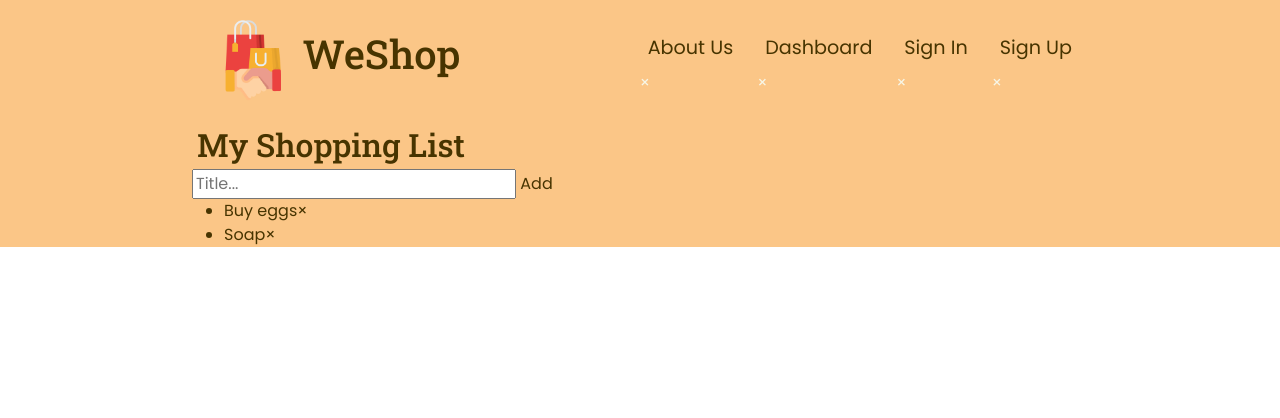
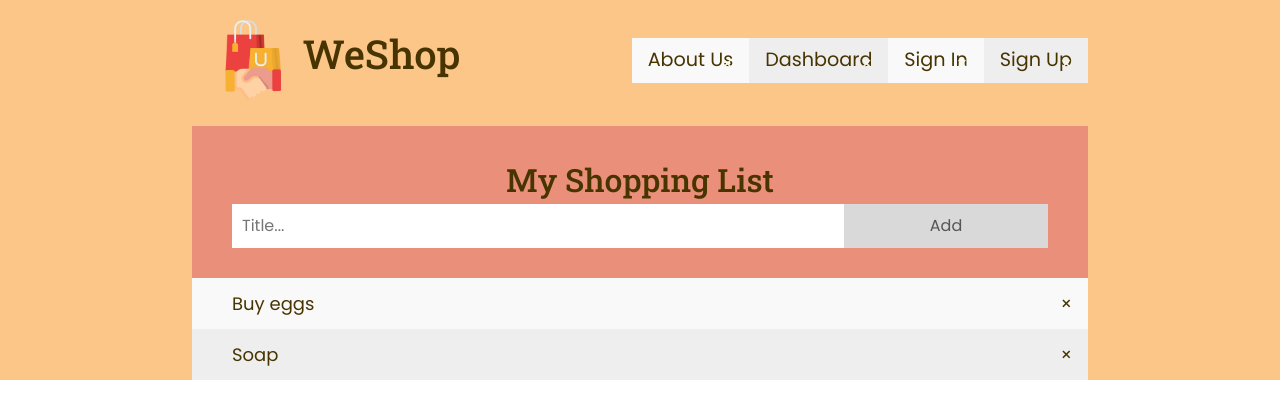
Before and after one commit to reachananya/WeShop, a plain HTML site: page assets/privateshoppinglist.html in a window 1280 px wide. Drawn offline with nearby package versions, Linux system fonts and the light colour scheme.

Commit message:
Update style.css

```diff
--- a/assets/style.css
+++ b/assets/style.css
@@ -283,3 +283,134 @@ h6 {
 #footer img {
     width: 5%;
 }
+
+                                                               /* PRIVATE SHOPPING LIST */
+
+.second{
+    background-color: #ea907a
+
+}
+.privatesh{
+    background-color: #ea907a;
+}
+
+body {
+  margin: 0;
+  min-width: 250px;
+}
+
+/* Include the padding and border in an element's total width and height */
+* {
+  box-sizing: border-box;
+}
+
+/* Remove margins and padding from the list */
+ul {
+  margin: 0;
+  padding: 0;
+}
+
+/* Style the list items */
+ul li {
+  cursor: pointer;
+  position: relative;
+  padding: 12px 8px 12px 40px;
+  list-style-type: none;
+  background: #eee;
+  font-size: 18px;
+  transition: 0.2s;
+
+  /* make the list items unselectable */
+  -webkit-user-select: none;
+  -moz-user-select: none;
+  -ms-user-select: none;
+  user-select: none;
+}
+
+/* Set all odd list items to a different color (zebra-stripes) */
+ul li:nth-child(odd) {
+  background: #f9f9f9;
+}
+
+/* Darker background-color on hover */
+ul li:hover {
+  background: #ddd;
+}
+
+/* When clicked on, add a background color and strike out text */
+ul li.checked {
+  background: #888;
+  color: #fff;
+  text-decoration: line-through;
+}
+
+/* Add a "checked" mark when clicked on */
+ul li.checked::before {
+  content: '';
+  position: absolute;
+  border-color: #fff;
+  border-style: solid;
+  border-width: 0 2px 2px 0;
+  top: 10px;
+  left: 16px;
+  transform: rotate(45deg);
+  height: 15px;
+  width: 7px;
+}
+
+/* Style the close button */
+.close {
+  position: absolute;
+  right: 0;
+  top: 0;
+  padding: 12px 16px 12px 16px;
+}
+
+.close:hover {
+  background-color: #f44336;
+  color: white;
+}
+
+/* Style the header */
+.header {
+  background-color:#ea907a;
+  padding: 30px 40px;
+  color: white;
+  text-align: center;
+}
+
+/* Clear floats after the header */
+.header:after {
+  content: "";
+  display: table;
+  clear: both;
+}
+
+/* Style the input */
+input {
+  margin: 0;
+  border: none;
+  border-radius: 0;
+  width: 75%;
+  padding: 10px;
+  float: left;
+  font-size: 16px;
+}
+
+/* Style the "Add" button */
+.addBtn {
+  padding: 10px;
+  width: 25%;
+  background: #d9d9d9;
+  color: #555;
+  float: left;
+  text-align: center;
+  font-size: 16px;
+  cursor: pointer;
+  transition: 0.3s;
+  border-radius: 0;
+}
+
+.addBtn:hover {
+  background-color: #bbb;
+}
```
